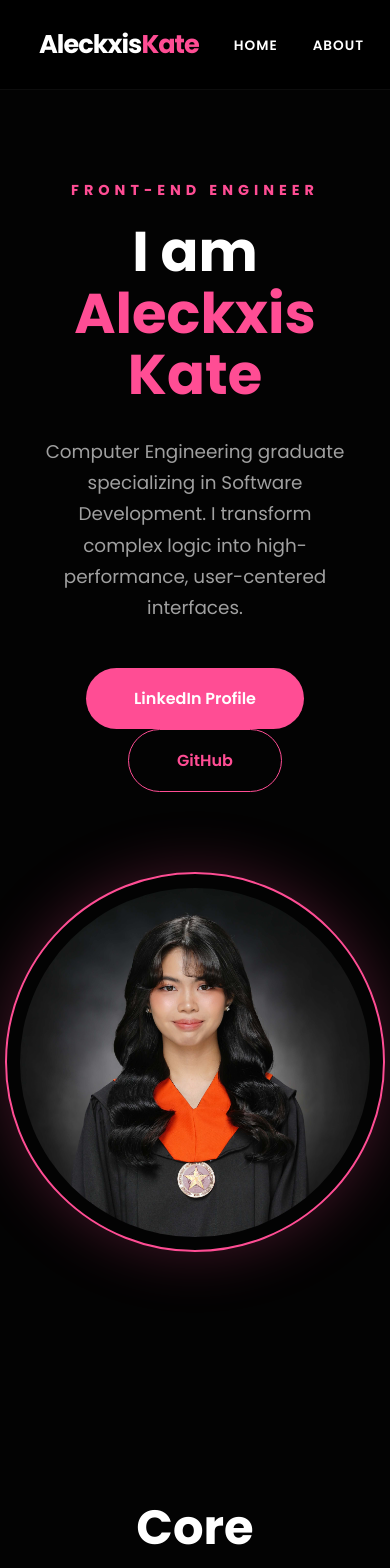
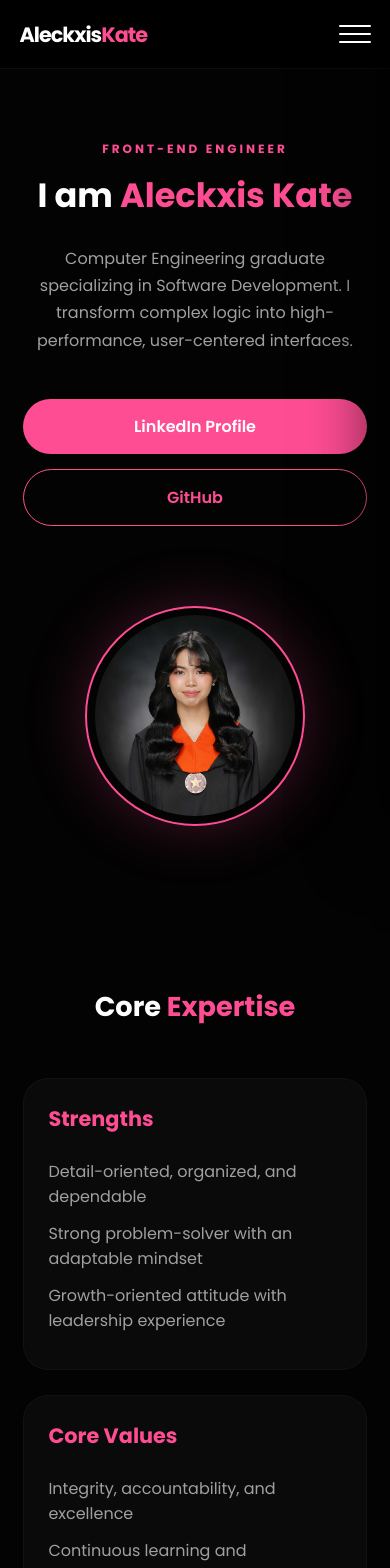
Before and after one commit to aieckxis/aleckxis-kate, a Next.js app: page / in a window 390 px wide. Shown: the top 1568 px of the page. Built offline with nearby package versions, Linux system fonts and the light colour scheme.

Commit message:
Add mobile hamburger menu

```diff
--- /dev/null
+++ b/app/components/Navbar.js
@@ -0,0 +1,87 @@
+'use client';
+
+import { useEffect, useState } from 'react';
+
+const NAV_LINKS = [
+  { href: '#home', label: 'Home' },
+  { href: '#about', label: 'About' },
+  { href: '#experience', label: 'Experience' },
+  { href: '#education', label: 'Education' },
+  { href: '#projects', label: 'Portfolio' },
+  { href: '#contact', label: 'Contact' },
+];
+
+export default function Navbar() {
+  const [isOpen, setIsOpen] = useState(false);
+
+  // Lock background scroll while the drawer is open
+  useEffect(() => {
+    document.body.style.overflow = isOpen ? 'hidden' : '';
+    return () => {
+      document.body.style.overflow = '';
+    };
+  }, [isOpen]);
+
+  // Close the drawer automatically if the viewport grows back to desktop size
+  useEffect(() => {
+    const handleResize = () => {
+      if (window.innerWidth > 768) setIsOpen(false);
+    };
+    window.addEventListener('resize', handleResize);
+    return () => window.removeEventListener('resize', handleResize);
+  }, []);
+
+  const closeMenu = () => setIsOpen(false);
+
+  return (
+    <nav>
+      <div className="logo">
+        Aleckxis<span>Kate</span>
+      </div>
+
+      {/* Desktop links */}
+      <div className="nav-links">
+        {NAV_LINKS.map((link) => (
+          <a key={link.href} href={link.href}>
+            {link.label}
+          </a>
+        ))}
+      </div>
+
+      {/* Hamburger button (mobile only, shown via CSS) */}
+      <button
+        type="button"
+        className={`hamburger ${isOpen ? 'is-active' : ''}`}
+        aria-label={isOpen ? 'Close menu' : 'Open menu'}
+        aria-expanded={isOpen}
+        aria-controls="mobile-drawer"
+        onClick={() => setIsOpen((prev) => !prev)}
+      >
+        <span />
+        <span />
+        <span />
+      </button>
+
+      {/* Backdrop */}
+      <div
+        className={`nav-backdrop ${isOpen ? 'is-visible' : ''}`}
+        onClick={closeMenu}
+        aria-hidden="true"
+      />
+
+      {/* Mobile drawer */}
+      <div
+        id="mobile-drawer"
+        className={`mobile-drawer ${isOpen ? 'is-open' : ''}`}
+      >
+        <div className="mobile-drawer-links">
+          {NAV_LINKS.map((link) => (
+            <a key={link.href} href={link.href} onClick={closeMenu}>
+              {link.label}
+            </a>
+          ))}
+        </div>
+      </div>
+    </nav>
+  );
+}
--- a/app/globals.css
+++ b/app/globals.css
@@ -9,73 +9,586 @@
 }
 
 /* global resets for consistent structural logic */
-* { margin: 0; padding: 0; box-sizing: border-box; scroll-behavior: smooth; }
-body { background: var(--bg); color: var(--white); font-family: 'Poppins', sans-serif; overflow-x: hidden; }
-span { color: var(--pink); }
+* {
+    margin: 0;
+    padding: 0;
+    box-sizing: border-box;
+    scroll-behavior: smooth;
+}
+
+body {
+    background: var(--bg);
+    color: var(--white);
+    font-family: 'Poppins', sans-serif;
+    overflow-x: hidden;
+}
+
+span {
+    color: var(--pink);
+}
 
 /* professional sticky navigation bar */
-nav { display: flex; justify-content: space-between; padding: 25px 10%; align-items: center; position: fixed; width: 100%; top: 0; z-index: 1000; background: rgba(0,0,0,0.85); backdrop-filter: blur(20px); border-bottom: 1px solid rgba(255,255,255,0.05); }
-.logo { font-size: 1.6rem; font-weight: 700; letter-spacing: -1px; }
-.nav-links a { text-decoration: none; color: var(--white); margin-left: 35px; font-size: 0.85rem; transition: 0.3s; font-weight: 600; text-transform: uppercase; letter-spacing: 1px; }
-.nav-links a:hover { color: var(--pink); }
+nav {
+    display: flex;
+    justify-content: space-between;
+    padding: 25px 10%;
+    align-items: center;
+    position: fixed;
+    width: 100%;
+    top: 0;
+    z-index: 1000;
+    background: rgba(0, 0, 0, 0.85);
+    backdrop-filter: blur(20px);
+    border-bottom: 1px solid rgba(255, 255, 255, 0.05);
+}
+
+.logo {
+    font-size: 1.6rem;
+    font-weight: 700;
+    letter-spacing: -1px;
+}
+
+.nav-links a {
+    text-decoration: none;
+    color: var(--white);
+    margin-left: 35px;
+    font-size: 0.85rem;
+    transition: 0.3s;
+    font-weight: 600;
+    text-transform: uppercase;
+    letter-spacing: 1px;
+}
+
+.nav-links a:hover {
+    color: var(--pink);
+}
 
 /* hero section featuring zoomed neon portrait */
-.hero { display: flex; align-items: center; justify-content: space-between; padding: 180px 10% 120px; min-height: 100vh; }
-.hello-tag { color: var(--pink); letter-spacing: 5px; font-size: 0.9rem; margin-bottom: 20px; text-transform: uppercase; }
-h1 { font-size: 5.5rem; font-weight: 700; line-height: 1.1; margin-bottom: 30px; }
-.description { color: var(--gray); max-width: 580px; font-size: 1.15rem; margin-bottom: 45px; line-height: 1.7; }
+.hero {
+    display: flex;
+    align-items: center;
+    justify-content: space-between;
+    padding: 180px 10% 120px;
+    min-height: 100vh;
+}
+
+.hello-tag {
+    color: var(--pink);
+    letter-spacing: 5px;
+    font-size: 0.9rem;
+    margin-bottom: 20px;
+    text-transform: uppercase;
+}
+
+h1 {
+    font-size: 5.5rem;
+    font-weight: 700;
+    line-height: 1.1;
+    margin-bottom: 30px;
+}
+
+.description {
+    color: var(--gray);
+    max-width: 580px;
+    font-size: 1.15rem;
+    margin-bottom: 45px;
+    line-height: 1.7;
+}
 
 /* professional neon circle for profile photo */
-.neon-circle { width: 500px; height: 500px; border-radius: 50%; border: 2px solid var(--pink); display: flex; align-items: center; justify-content: center; position: relative; box-shadow: 0 0 60px var(--pink-glow); }
-.neon-circle img { width: 93%; height: 93%; border-radius: 50%; object-fit: cover; }
+.neon-circle {
+    width: 500px;
+    height: 500px;
+    border-radius: 50%;
+    border: 2px solid var(--pink);
+    display: flex;
+    align-items: center;
+    justify-content: center;
+    position: relative;
+    box-shadow: 0 0 60px var(--pink-glow);
+}
+
+.neon-circle img {
+    width: 93%;
+    height: 93%;
+    border-radius: 50%;
+    object-fit: cover;
+}
 
 /* interactive elements and buttons */
-.btn-primary { background: var(--pink); color: white; padding: 18px 48px; border-radius: 50px; text-decoration: none; font-weight: 600; border: none; cursor: pointer; transition: 0.3s; display: inline-block; }
-.btn-outline { border: 1.5px solid var(--pink); color: var(--pink); padding: 18px 48px; border-radius: 50px; text-decoration: none; font-weight: 600; margin-left: 20px; transition: 0.3s; display: inline-block; }
-.btn-primary:hover { transform: translateY(-4px); box-shadow: 0 0 35px var(--pink); }
+.btn-primary {
+    background: var(--pink);
+    color: white;
+    padding: 18px 48px;
+    border-radius: 50px;
+    text-decoration: none;
+    font-weight: 600;
+    border: none;
+    cursor: pointer;
+    transition: 0.3s;
+    display: inline-block;
+}
+
+.btn-outline {
+    border: 1.5px solid var(--pink);
+    color: var(--pink);
+    padding: 18px 48px;
+    border-radius: 50px;
+    text-decoration: none;
+    font-weight: 600;
+    margin-left: 20px;
+    transition: 0.3s;
+    display: inline-block;
+}
+
+.btn-primary:hover {
+    transform: translateY(-4px);
+    box-shadow: 0 0 35px var(--pink);
+}
 
 /* generic section layout and expertise grid */
-.section { padding: 120px 10%; }
-.about-grid { display: grid; grid-template-columns: repeat(2, 1fr); gap: 25px; }
-.about-card { background: var(--card); padding: 45px; border-radius: 25px; border: 1px solid rgba(255,255,255,0.03); }
-.about-card.full-width { grid-column: span 2; }
-.about-card h3 { color: var(--pink); margin-bottom: 25px; font-size: 1.3rem; }
-.about-card li { margin-bottom: 12px; color: var(--gray); list-style: none; }
+.section {
+    padding: 120px 10%;
+}
+
+.about-grid {
+    display: grid;
+    grid-template-columns: repeat(2, 1fr);
+    gap: 25px;
+}
+
+.about-card {
+    background: var(--card);
+    padding: 45px;
+    border-radius: 25px;
+    border: 1px solid rgba(255, 255, 255, 0.03);
+}
+
+.about-card.full-width {
+    grid-column: span 2;
+}
+
+.about-card h3 {
+    color: var(--pink);
+    margin-bottom: 25px;
+    font-size: 1.3rem;
+}
+
+.about-card li {
+    margin-bottom: 12px;
+    color: var(--gray);
+    list-style: none;
+}
 
 /* professional timeline for internship experience */
-.timeline { display: flex; flex-direction: column; gap: 30px; max-width: 1000px; margin: 0 auto; }
-.t-card { background: var(--card); padding: 40px; border-radius: 25px; border-left: 5px solid #222; }
-.t-card.highlight { border-left-color: var(--pink); background: #0e0e0e; }
-.t-card h3 { margin: 10px 0; font-size: 1.5rem; }
-.exp-list { margin-top: 15px; padding-left: 20px; color: var(--gray); font-size: 0.95rem; }
-.exp-list li { margin-bottom: 8px; }
+.timeline {
+    display: flex;
+    flex-direction: column;
+    gap: 30px;
+    max-width: 1000px;
+    margin: 0 auto;
+}
+
+.t-card {
+    background: var(--card);
+    padding: 40px;
+    border-radius: 25px;
+    border-left: 5px solid #222;
+}
+
+.t-card.highlight {
+    border-left-color: var(--pink);
+    background: #0e0e0e;
+}
+
+.t-card h3 {
+    margin: 10px 0;
+    font-size: 1.5rem;
+}
+
+.exp-list {
+    margin-top: 15px;
+    padding-left: 20px;
+    color: var(--gray);
+    font-size: 0.95rem;
+}
+
+.exp-list li {
+    margin-bottom: 8px;
+}
 
 /* detailed portfolio cards and grid architecture */
-.portfolio-grid { display: grid; grid-template-columns: repeat(auto-fit, minmax(320px, 1fr)); gap: 25px; width: 100%; }
-.project-card { background: var(--card); border-radius: 30px; border: 1px solid rgba(255, 255, 255, 0.05); transition: 0.4s; position: relative; }
-.card-content { padding: 45px; height: 100%; display: flex; flex-direction: column; }
-.project-card:hover { transform: translateY(-12px); border-color: var(--pink); box-shadow: 0 25px 50px rgba(0,0,0,0.6); }
-.tag { color: var(--pink); font-size: 0.75rem; font-weight: 700; margin-bottom: 20px; display: block; letter-spacing: 1px; }
-.project-card h3 { margin-bottom: 15px; font-size: 1.5rem; }
-.project-card p { color: var(--gray); font-size: 1rem; margin-bottom: 30px; line-height: 1.6; flex-grow: 1; }
-.card-link { color: var(--pink); text-decoration: none; font-weight: 600; font-size: 0.9rem; border-bottom: 1.5px solid var(--pink); display: inline-block; }
+.portfolio-grid {
+    display: grid;
+    grid-template-columns: repeat(auto-fit, minmax(320px, 1fr));
+    gap: 25px;
+    width: 100%;
+}
+
+.project-card {
+    background: var(--card);
+    border-radius: 30px;
+    border: 1px solid rgba(255, 255, 255, 0.05);
+    transition: 0.4s;
+    position: relative;
+}
+
+.card-content {
+    padding: 45px;
+    height: 100%;
+    display: flex;
+    flex-direction: column;
+}
+
+.project-card:hover {
+    transform: translateY(-12px);
+    border-color: var(--pink);
+    box-shadow: 0 25px 50px rgba(0, 0, 0, 0.6);
+}
+
+.tag {
+    color: var(--pink);
+    font-size: 0.75rem;
+    font-weight: 700;
+    margin-bottom: 20px;
+    display: block;
+    letter-spacing: 1px;
+}
+
+.project-card h3 {
+    margin-bottom: 15px;
+    font-size: 1.5rem;
+}
+
+.project-card p {
+    color: var(--gray);
+    font-size: 1rem;
+    margin-bottom: 30px;
+    line-height: 1.6;
+    flex-grow: 1;
+}
+
+.card-link {
+    color: var(--pink);
+    text-decoration: none;
+    font-weight: 600;
+    font-size: 0.9rem;
+    border-bottom: 1.5px solid var(--pink);
+    display: inline-block;
+}
 
 /* contact and footer Credits */
-.dark-bg { background: #080808; }
-.section-title { font-size: 3rem; text-align: center; margin-bottom: 80px; font-weight: 700; }
-.contact-form { width: 100%; max-width: 750px; margin: 0 auto; display: flex; flex-direction: column; gap: 20px; }
-.form-group { display: flex; gap: 20px; }
-.contact-form input, .contact-form textarea { background: #0c0c0c; border: 1px solid #222; padding: 22px; border-radius: 18px; color: white; outline: none; width: 100%; font-family: inherit; }
+.dark-bg {
+    background: #080808;
+}
 
-footer { padding: 60px; text-align: center; color: var(--gray); font-size: 0.85rem; border-top: 1px solid #111; }
+.section-title {
+    font-size: 3rem;
+    text-align: center;
+    margin-bottom: 80px;
+    font-weight: 700;
+}
+
+.contact-form {
+    width: 100%;
+    max-width: 750px;
+    margin: 0 auto;
+    display: flex;
+    flex-direction: column;
+    gap: 20px;
+}
+
+.form-group {
+    display: flex;
+    gap: 20px;
+}
+
+.contact-form input,
+.contact-form textarea {
+    background: #0c0c0c;
+    border: 1px solid #222;
+    padding: 22px;
+    border-radius: 18px;
+    color: white;
+    outline: none;
+    width: 100%;
+    font-family: inherit;
+}
+
+footer {
+    padding: 60px;
+    text-align: center;
+    color: var(--gray);
+    font-size: 0.85rem;
+    border-top: 1px solid #111;
+}
 
 /* media queries for tablet and mobile responsiveness */
 @media (max-width: 1200px) {
-    .hero { flex-direction: column; text-align: center; padding-top: 180px; }
-    .hero-content { margin-bottom: 80px; }
-    .neon-circle { width: 380px; height: 380px; }
-    .about-grid, .portfolio-grid { grid-template-columns: 1fr; }
-    .about-card.full-width { grid-column: span 1; }
-    .form-group { flex-direction: column; }
-    h1 { font-size: 3.5rem; }
+    .hero {
+        flex-direction: column;
+        text-align: center;
+        padding-top: 180px;
+    }
+
+    .hero-content {
+        margin-bottom: 80px;
+    }
+
+    .neon-circle {
+        width: 380px;
+        height: 380px;
+    }
+
+    .about-grid,
+    .portfolio-grid {
+        grid-template-columns: 1fr;
+    }
+
+    .about-card.full-width {
+        grid-column: span 1;
+    }
+
+    .form-group {
+        flex-direction: column;
+    }
+
+    h1 {
+        font-size: 3.5rem;
+    }
 }
+
+/* ============================================================
+   MOBILE HAMBURGER DRAWER + RESPONSIVE FIXES
+   ============================================================ */
+
+/* ---------- Hamburger button (hidden by default sa desktop) ---------- */
+.hamburger {
+    display: none;
+    flex-direction: column;
+    justify-content: center;
+    gap: 6px;
+    width: 32px;
+    height: 32px;
+    padding: 0;
+    background: transparent;
+    border: none;
+    cursor: pointer;
+    z-index: 1100;
+}
+
+.hamburger span {
+    display: block;
+    width: 100%;
+    height: 2px;
+    background: var(--white);
+    border-radius: 2px;
+    transition: transform 0.3s ease, opacity 0.3s ease, background 0.3s ease;
+}
+
+.hamburger.is-active span:nth-child(1) {
+    transform: translateY(8px) rotate(45deg);
+    background: var(--pink);
+}
+
+.hamburger.is-active span:nth-child(2) {
+    opacity: 0;
+}
+
+.hamburger.is-active span:nth-child(3) {
+    transform: translateY(-8px) rotate(-45deg);
+    background: var(--pink);
+}
+
+/* ---------- Backdrop sa likod ng drawer ---------- */
+.nav-backdrop {
+    position: fixed;
+    inset: 0;
+    background: rgba(0, 0, 0, 0.7);
+    backdrop-filter: blur(4px);
+    opacity: 0;
+    pointer-events: none;
+    transition: opacity 0.35s ease;
+    z-index: 1000;
+}
+
+.nav-backdrop.is-visible {
+    opacity: 1;
+    pointer-events: auto;
+}
+
+/* ---------- Mobile drawer panel ---------- */
+.mobile-drawer {
+    position: fixed;
+    top: 0;
+    right: 0;
+    height: 100vh;
+    width: min(75vw, 340px);
+    background: var(--card);
+    border-left: 1px solid rgba(255, 255, 255, 0.08);
+    box-shadow: -20px 0 60px rgba(0, 0, 0, 0.6);
+    transform: translateX(100%);
+    transition: transform 0.4s cubic-bezier(0.16, 1, 0.3, 1);
+    z-index: 1050;
+    display: flex;
+    align-items: center;
+}
+
+.mobile-drawer.is-open {
+    transform: translateX(0);
+}
+
+.mobile-drawer-links {
+    display: flex;
+    flex-direction: column;
+    gap: 2rem;
+    padding: 40px;
+    width: 100%;
+}
+
+.mobile-drawer-links a {
+    text-decoration: none;
+    color: var(--white);
+    font-size: 1.15rem;
+    font-weight: 600;
+    text-transform: uppercase;
+    letter-spacing: 1px;
+    transition: 0.3s;
+}
+
+.mobile-drawer-links a:hover,
+.mobile-drawer-links a:focus-visible {
+    color: var(--pink);
+}
+
+/* ============================================================
+   BREAKPOINT: kung saan hindi na kasya ang nav-links (<= 900px)
+   ============================================================ */
+@media (max-width: 900px) {
+    nav {
+        padding: 20px 6%;
+    }
+
+    .nav-links {
+        display: none;
+    }
+
+    .hamburger {
+        display: flex;
+    }
+}
+
+/* ============================================================
+   BREAKPOINT: tablet content tweaks (<= 768px)
+   ============================================================ */
+@media (max-width: 768px) {
+    .hero {
+        padding: 140px 6% 80px;
+        min-height: auto;
+    }
+
+    .neon-circle {
+        width: 280px;
+        height: 280px;
+    }
+
+    h1 {
+        font-size: 2.75rem;
+    }
+
+    .description {
+        font-size: 1rem;
+    }
+
+    .hero-btns {
+        display: flex;
+        flex-wrap: wrap;
+        gap: 15px;
+        justify-content: center;
+    }
+
+    .btn-outline {
+        margin-left: 0;
+    }
+
+    .section {
+        padding: 80px 6%;
+    }
+
+    .section-title {
+        font-size: 2.1rem;
+        margin-bottom: 50px;
+    }
+
+    .about-card {
+        padding: 30px;
+    }
+
+    .t-card {
+        padding: 28px;
+    }
+
+    .t-card h3 {
+        font-size: 1.2rem;
+    }
+
+    .card-content {
+        padding: 32px;
+    }
+
+    footer {
+        padding: 40px 20px;
+    }
+}
+
+/* ============================================================
+   BREAKPOINT: maliliit na phone (<= 480px)
+   ============================================================ */
+@media (max-width: 480px) {
+    nav {
+        padding: 18px 5%;
+    }
+
+    .logo {
+        font-size: 1.3rem;
+    }
+
+    h1 {
+        font-size: 2.1rem;
+    }
+
+    .hello-tag {
+        font-size: 0.75rem;
+        letter-spacing: 3px;
+    }
+
+    .neon-circle {
+        width: 220px;
+        height: 220px;
+    }
+
+    .btn-primary,
+    .btn-outline {
+        padding: 15px 32px;
+        width: 100%;
+        text-align: center;
+    }
+
+    .hero-btns {
+        flex-direction: column;
+        width: 100%;
+    }
+
+    .section-title {
+        font-size: 1.7rem;
+    }
+
+    .about-card {
+        padding: 24px;
+    }
+
+    .contact-form input,
+    .contact-form textarea {
+        padding: 16px;
+    }
+}
--- a/app/page.js
+++ b/app/page.js
@@ -1,21 +1,10 @@
+import Navbar from './components/Navbar';
 import ContactForm from './components/ContactForm';
 
 export default function Home() {
   return (
     <>
-      <nav>
-        <div className="logo">
-          Aleckxis<span>Kate</span>
-        </div>
-        <div className="nav-links">
-          <a href="#home">Home</a>
-          <a href="#about">About</a>
-          <a href="#experience">Experience</a>
-          <a href="#education">Education</a>
-          <a href="#projects">Portfolio</a>
-          <a href="#contact">Contact</a>
-        </div>
-      </nav>
+      <Navbar />
 
       <header id="home" className="hero">
         <div className="hero-content">
```
